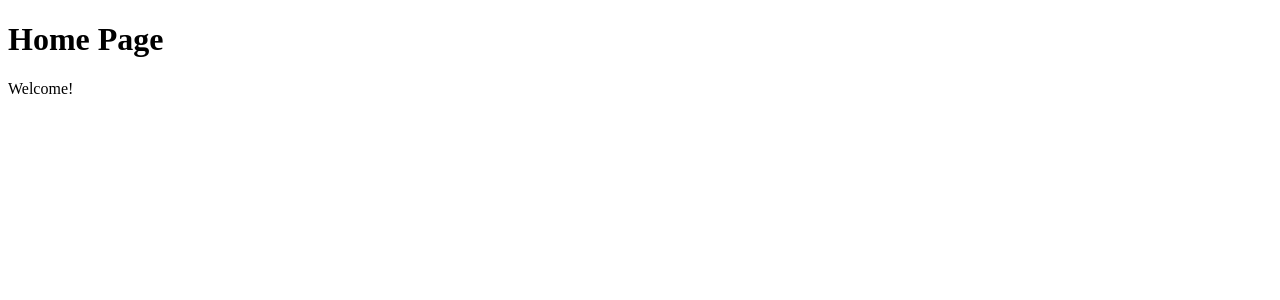
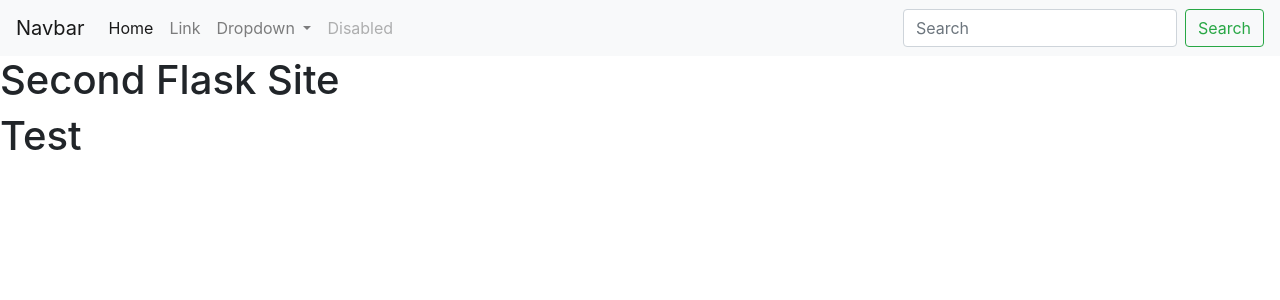
Before and after one commit to EVanGorkom/flask_tutorials, a Flask app: page / in a window 1280 px wide. Shown: the top 300 px of the page. Run offline with Flask 3, Linux system fonts and the light colour scheme.

Commit message:
Finish basic html template inheritance and initializing bootstrap

```diff
--- a/second_tutorial/app.py
+++ b/second_tutorial/app.py
@@ -4,7 +4,7 @@ app  = Flask(__name__)
 
 @app.route("/")
 def home():
-    return render_template("index.html", content="Testing")
+    return render_template("index.html")
 
 if __name__ == '__main__':
-    app.run()
+    app.run(debug=True)
--- /dev/null
+++ b/second_tutorial/templates/base.html
@@ -0,0 +1,54 @@
+<!DOCTYPE html>
+<html lang="en">
+<head>
+    <link rel="stylesheet" href="https://cdn.jsdelivr.net/npm/bootstrap@4.3.1/dist/css/bootstrap.min.css" integrity="sha384-ggOyR0iXCbMQv3Xipma34MD+dH/1fQ784/j6cY/iJTQUOhcWr7x9JvoRxT2MZw1T" crossorigin="anonymous">
+    <meta charset="UTF-8">
+    <meta name="viewport" content="width=device-width, initial-scale=1.0">
+    <title>{% block title %}{% endblock %}</title>
+</head>
+<body>
+    <nav class="navbar navbar-expand-lg navbar-light bg-light">
+        <a class="navbar-brand" href="#">Navbar</a>
+        <button class="navbar-toggler" type="button" data-toggle="collapse" data-target="#navbarSupportedContent" aria-controls="navbarSupportedContent" aria-expanded="false" aria-label="Toggle navigation">
+          <span class="navbar-toggler-icon"></span>
+        </button>
+
+        <div class="collapse navbar-collapse" id="navbarSupportedContent">
+          <ul class="navbar-nav mr-auto">
+            <li class="nav-item active">
+              <a class="nav-link" href="#">Home <span class="sr-only">(current)</span></a>
+            </li>
+            <li class="nav-item">
+              <a class="nav-link" href="#">Link</a>
+            </li>
+            <li class="nav-item dropdown">
+              <a class="nav-link dropdown-toggle" href="#" id="navbarDropdown" role="button" data-toggle="dropdown" aria-haspopup="true" aria-expanded="false">
+                Dropdown
+              </a>
+              <div class="dropdown-menu" aria-labelledby="navbarDropdown">
+                <a class="dropdown-item" href="#">Action</a>
+                <a class="dropdown-item" href="#">Another action</a>
+                <div class="dropdown-divider"></div>
+                <a class="dropdown-item" href="#">Something else here</a>
+              </div>
+            </li>
+            <li class="nav-item">
+              <a class="nav-link disabled" href="#" tabindex="-1" aria-disabled="true">Disabled</a>
+            </li>
+          </ul>
+          <form class="form-inline my-2 my-lg-0">
+            <input class="form-control mr-sm-2" type="search" placeholder="Search" aria-label="Search">
+            <button class="btn btn-outline-success my-2 my-sm-0" type="submit">Search</button>
+          </form>
+        </div>
+      </nav>
+    <div>
+        <h1>Second Flask Site</h1>
+        {% block content %}
+        {% endblock %}
+    </div>
+    <script src="https://code.jquery.com/jquery-3.3.1.slim.min.js" integrity="sha384-q8i/X+965DzO0rT7abK41JStQIAqVgRVzpbzo5smXKp4YfRvH+8abtTE1Pi6jizo" crossorigin="anonymous"></script>
+    <script src="https://cdn.jsdelivr.net/npm/popper.js@1.14.7/dist/umd/popper.min.js" integrity="sha384-UO2eT0CpHqdSJQ6hJty5KVphtPhzWj9WO1clHTMGa3JDZwrnQq4sF86dIHNDz0W1" crossorigin="anonymous"></script>
+    <script src="https://cdn.jsdelivr.net/npm/bootstrap@4.3.1/dist/js/bootstrap.min.js" integrity="sha384-JjSmVgyd0p3pXB1rRibZUAYoIIy6OrQ6VrjIEaFf/nJGzIxFDsf4x0xIM+B07jRM" crossorigin="anonymous"></script>
+</body>
+</html>
--- a/second_tutorial/templates/index.html
+++ b/second_tutorial/templates/index.html
@@ -1,14 +1,5 @@
-<!DOCTYPE html>
-<html lang="en">
-<head>
-    <meta charset="UTF-8">
-    <meta name="viewport" content="width=device-width, initial-scale=1.0">
-    <title>Home Page</title>
-</head>
-<body>
-    <div>
-        <h1>Home Page</h1>
-        <p>Welcome!</p>
-    </div>
-</body>
-</html>
+{% extends "base.html" %}
+{% block title %}Home Page{% endblock %}
+{% block content %}
+<h1>Test</h1>
+{% endblock %}
```
